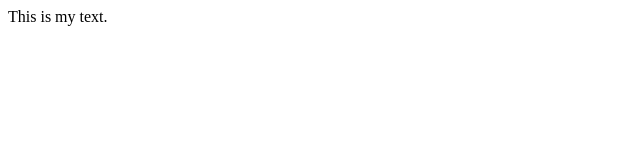
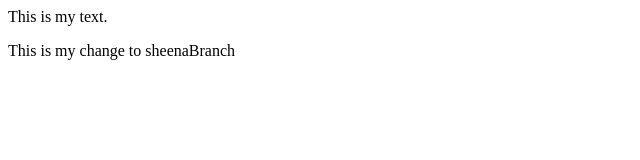
Before and after one commit to Sheenajustine/siaVideo4demo, a plain HTML site: page index.html in a window 1280 px wide. Shown: the whole page, without its empty margins (0-640 px from the left). Drawn offline with Linux system fonts and the light colour scheme.

Commit message:
made changes for the new branch

```diff
--- a/index.html
+++ b/index.html
@@ -1,5 +1,6 @@
 <html>
 	<body>
 		<p>This is my text.</p>
+		<p>This is my change to sheenaBranch</p>
 	</body>
 </html>
```
